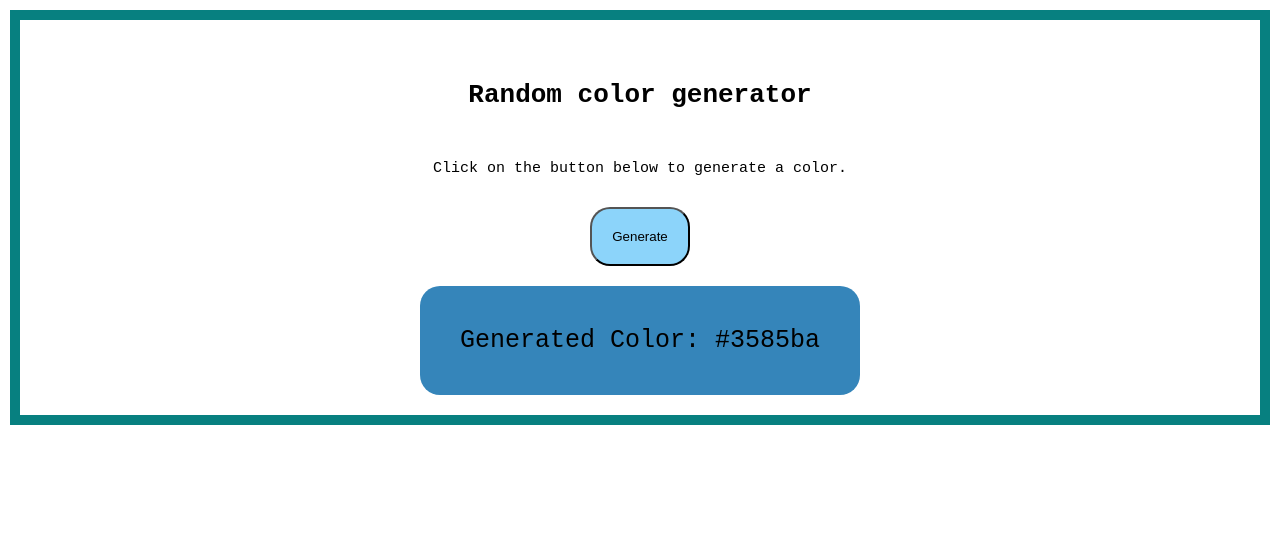
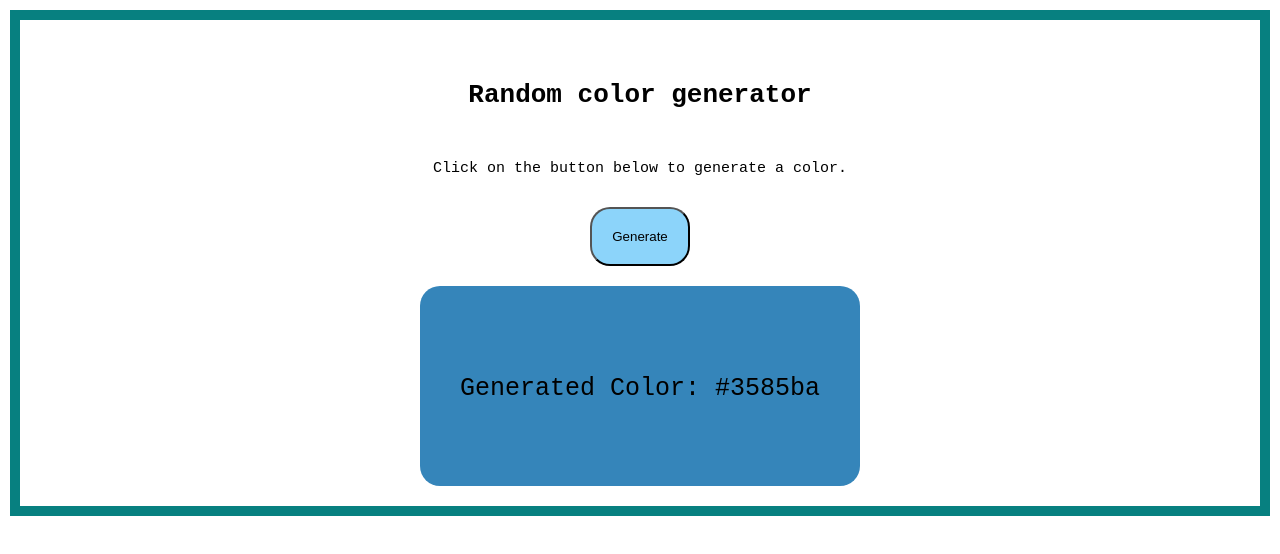
Before and after one commit to RavidEf/react-random-color-generator, a React app: page / in a window 1280 px wide. Shown: the top 554 px of the page. Built offline with nearby package versions, Linux system fonts and the light colour scheme; the HTML template or start-up script is replaced by a standard one.

Commit message:
Try to comply with eslint

```diff
--- a/src/App.js
+++ b/src/App.js
@@ -59,10 +59,12 @@ export default function App() {
       <div
         id="buttonDiv"
         style={{
+          height: '200px',
           borderRadius: '20px',
           backgroundColor: `${color}`,
           animation: 'ease-in',
           transition: '0.75s',
+          lineHeight: '125px',
         }}
       >
         <p
@@ -71,6 +73,8 @@ export default function App() {
             alignContent: 'center',
             margin: '20px',
             padding: '20px',
+            textAlign: 'center',
+            textverticalAlign: 'center',
           }}
         >
           Generated Color: {color}
```
